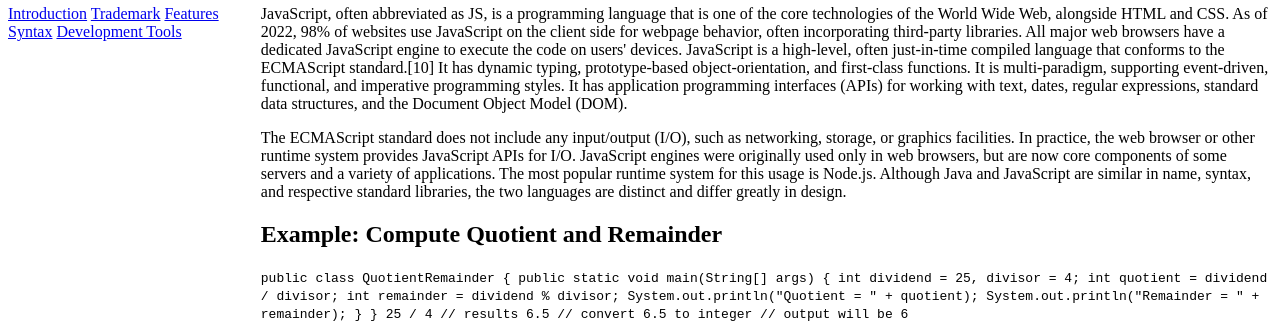
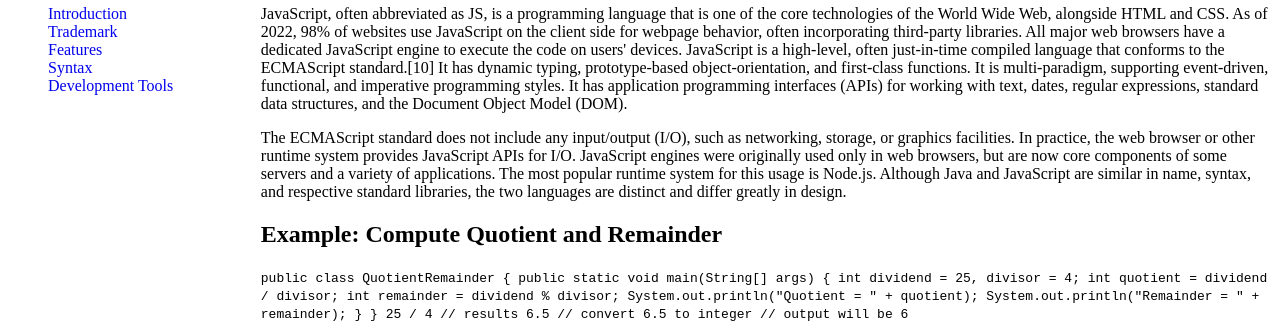
Before and after one commit to jbokobosso/microverse-josue-isaac, a plain HTML site: page index.html in a window 1280 px wide. Shown: the part 70-406 px from the top of the page. Drawn offline with Linux system fonts and the light colour scheme.

Commit message:
added lists & styles

```diff
--- a/css/style.css
+++ b/css/style.css
@@ -17,3 +17,11 @@
 #right-part {
     width: 80%
 }
+
+#menu-list {
+    list-style-type: none;
+}
+
+#menu-list li a {
+      text-decoration: none;
+}
--- a/index.html
+++ b/index.html
@@ -16,11 +16,13 @@
         <header>
           <h1>Java Documentation</h1>
         </header>
-        <a href="#introduction" class="nav-link">Introduction</a>
-        <a href="#trademark" class="nav-link">Trademark</a>
-        <a href="#features" class="nav-link">Features</a>
-        <a href="#syntax" class="nav-link">Syntax</a>
-        <a href="#development_tools" class="nav-link">Development Tools</a>
+        <ul id="menu-list">
+        <li><a href="#introduction" class="nav-link">Introduction</a></li>
+        <li><a href="#trademark" class="nav-link">Trademark</a></li>
+        <li><a href="#features" class="nav-link">Features</a></li>
+        <li><a href="#syntax" class="nav-link">Syntax</a></li>
+        <li><a href="#development_tools" class="nav-link">Development Tools</a></li>
+      </ul>
       </nav>
     </div>
 
```
